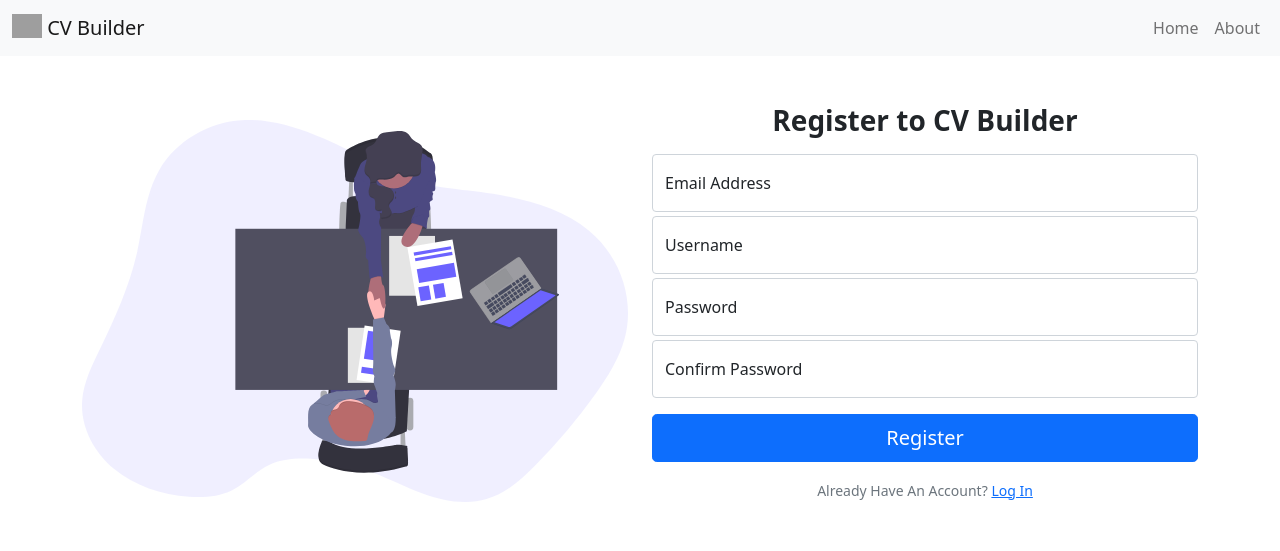
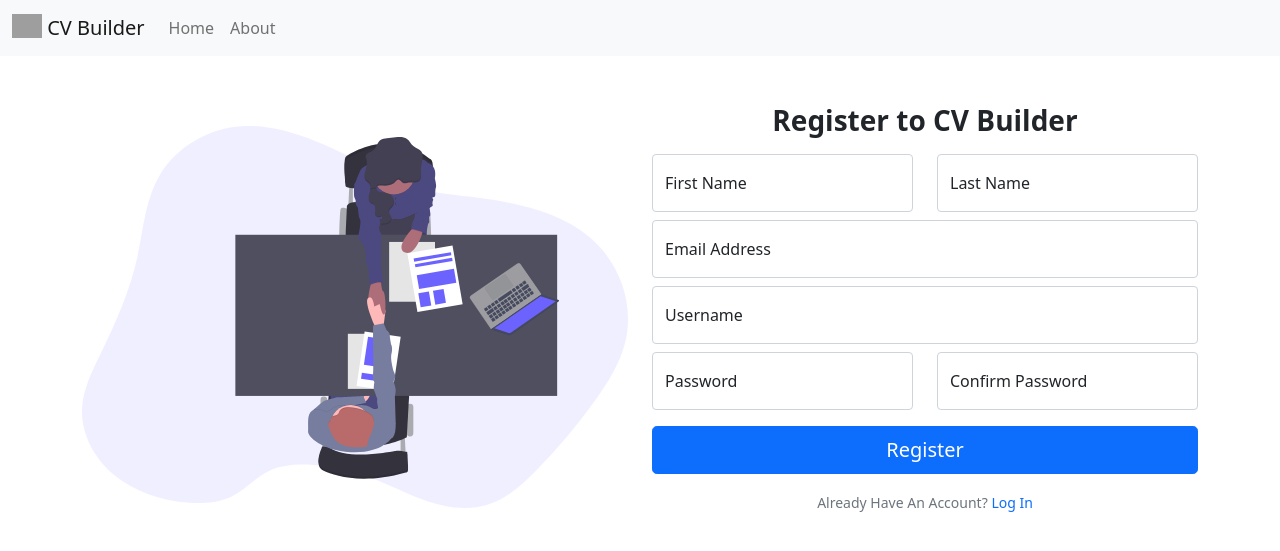
Before and after one commit to ahmdhjj92/cv-builder, a Django app: page /register/ in a window 1280 px wide. Shown: the top 551 px of the page. Run offline with Django 3.2, Linux system fonts and the light colour scheme; grey boxes are pictures that could not be loaded.

Commit message:
update navigation bar and add conditional template for login status

```diff
--- a/cv_builder/cv_builder_app/templates/cv_builder_app/layout.html
+++ b/cv_builder/cv_builder_app/templates/cv_builder_app/layout.html
@@ -4,6 +4,7 @@
         <title>{% block title %}{% endblock %}</title>
         <meta charset="utf-8">
         <meta name="viewport" content="width=device-width, initial-scale=1">
+        <link rel="stylesheet" href="https://cdn.jsdelivr.net/npm/bootstrap-icons@1.5.0/font/bootstrap-icons.css">
         <link href="https://cdn.jsdelivr.net/npm/bootstrap@5.1.0/dist/css/bootstrap.min.css" rel="stylesheet" integrity="sha384-KyZXEAg3QhqLMpG8r+8fhAXLRk2vvoC2f3B09zVXn8CA5QIVfZOJ3BCsw2P0p/We" crossorigin="anonymous">
         <link rel="shortcut icon" type="image/jpg" href="https://img.icons8.com/fluency-systems-filled/48/000000/user.png"/>
     </head>
--- a/cv_builder/cv_builder_app/urls.py
+++ b/cv_builder/cv_builder_app/urls.py
@@ -4,5 +4,5 @@ from . import views
 app_name = "cv_builder_app"
 urlpatterns = [
     path('', views.index, name="index"),
-    path('about', views.about, name="about")
+    path('about/', views.about, name="about")
 ]
--- a/cv_builder/users/forms.py
+++ b/cv_builder/users/forms.py
@@ -7,4 +7,4 @@ class UserRegisterForm(UserCreationForm):
 
     class Meta:
         model = User
-        fields = ['username', 'email', 'password1', 'password2']
+        fields = ['username', 'email', 'first_name', 'last_name', 'password1', 'password2']
--- a/cv_builder/users/templates/users/layout.html
+++ b/cv_builder/users/templates/users/layout.html
@@ -5,6 +5,7 @@
         <meta charset="utf-8">
         <meta name="viewport" content="width=device-width, initial-scale=1">
         <link href="https://cdn.jsdelivr.net/npm/bootstrap@5.1.0/dist/css/bootstrap.min.css" rel="stylesheet" integrity="sha384-KyZXEAg3QhqLMpG8r+8fhAXLRk2vvoC2f3B09zVXn8CA5QIVfZOJ3BCsw2P0p/We" crossorigin="anonymous">
+        <link rel="stylesheet" href="https://cdn.jsdelivr.net/npm/bootstrap-icons@1.5.0/font/bootstrap-icons.css">
         <link rel="shortcut icon" type="image/jpg" href="https://img.icons8.com/fluency-systems-filled/48/000000/user.png"/>
     </head>
     <body>
--- a/cv_builder/users/templates/users/register.html
+++ b/cv_builder/users/templates/users/register.html
@@ -1,7 +1,7 @@
 {% extends "users/layout.html" %}
 {% load static %}
 {% block title %}
-    CV Builder - Login
+    CV Builder - Register
 {% endblock %}
 {% block content %}
 <nav class="navbar navbar-expand-lg navbar-light bg-light">
@@ -13,7 +13,7 @@
         <button class="navbar-toggler" type="button" data-bs-toggle="collapse" data-bs-target="#navbarNav" aria-controls="navbarNav" aria-expanded="false" aria-label="Toggle navigation">
             <span class="navbar-toggler-icon"></span>
         </button>
-        <div class="collapse navbar-collapse justify-content-end" id="navbarNav">
+        <div class="collapse navbar-collapse" id="navbarNav">
             <ul class="navbar-nav">
                 <li class="nav-item">
                     <a class="nav-link" aria-current="page" href="{% url 'cv_builder_app:index' %}">Home</a>
@@ -28,12 +28,20 @@
 <div class="container mt-5">
     <div class="row align-items-lg-center">
         <div class="col-md-6 order-md-2 col-lg-6 text-center">
+            {% if user.is_authenticated%}
+                <h1 class="h3 mb-3 fw-bold">You are currently logged in</h1>
+                <div class="row">
+                    <h1 class="col-5 h4 mb-3"> <a class="text-decoration-none" href="{% url 'cv_builder_app:index' %}">Go to Home</a> </h1>
+                    <h1 class="col-2 h4 mb-3 fw-light"> or </h1>
+                    <h1 class="col-5 h4 mb-3 fw-light"> <a class="text-decoration-none" href="{% url 'logout' %}">Logout</a> </h1>
+                </div>
+            {% else %}
                 <form method="POST">
 
                     {% csrf_token %}
                     <h1 class="h3 mb-3 fw-bold">Register to CV Builder</h1>
+                    <div>
                         {% if form.errors %}
-
                                 {% for field in form %}
                                 {% for error in field.errors %}
                                     <div class="alert alert-danger">
@@ -47,31 +55,51 @@
                                 </div>
                             {% endfor %}
                         {% endif %}
-
-                <div class="form-floating mt-3 mb-1">
+                    </div>
+                    <div class="row">
+                        <div class="col-6">
+                            <div class="form-floating">
+                                <input type="text" name="first_name" class="form-control" id="floatingInput" placeholder="First Name">
+                                <label for="floatingInput">First Name</label>
+                            </div>
+                        </div>
+                        <div class="col-6">
+                            <div class="form-floating">
+                                <input type="text" name="last_name" class="form-control" id="floatingInput" placeholder="Last Name">
+                                <label for="floatingInput">Last Name</label>
+                            </div>
+                        </div>
+                    </div>
+                    <div class="form-floating mt-2 mb-2">
                         <input type="email" name="email" class="form-control" id="floatingInput" placeholder="Email Address">
                         <label for="floatingInput">Email Address</label>
                     </div>
-                <div class="form-floating mt-1 mb-1">
+                    <div class="form-floating mt-2 mb-2">
                         <input type="text" name="username" class="form-control" id="floatingInput" placeholder="Username">
                         <label for="floatingInput">Username</label>
                     </div>
-                <div class="form-floating mt-1 mb-1">
+                    <div class="row mt-2 mb-3">
+                        <div class="col-6">
+                            <div class="form-floating">
                                 <input type="password" name="password1" class="form-control" id="floatingPassword" placeholder="Password">
                                 <label for="floatingPassword">Password</label>
                             </div>
-                <div class="form-floating mt-1 mb-3">
+                        </div>
+                        <div class="col-6">
+                            <div class="form-floating">
                                 <input type="password" name="password2" class="form-control" id="floatingPassword" placeholder="Confirm Password">
                                 <label for="floatingPassword">Confirm Password</label>
                             </div>
-
+                        </div>
+                    </div>
                     <button class="w-100 btn btn-lg btn-primary" type="submit">Register</button>
                     <div class="order-md-3 mb-3 pt-3">
                         <small class="text-muted">
-                        Already Have An Account? <a class="ml-2" href="{% url 'login' %}">Log In</a>
+                            Already Have An Account? <a class="ml-2 text-decoration-none" href="{% url 'login' %}">Log In</a>
                         </small>
                     </div>
                 </form>
+            {% endif %}
         </div>
 
         <div class="col-8 mx-auto col-md-6 order-md-1 col-lg-6 d-none d-md-block">
```
Also changed, not shown: cv_builder/cv_builder_app/templates/cv_builder_app/about.html (+9 -9 lines), cv_builder/cv_builder_app/templates/cv_builder_app/index.html (+7 -4 lines), cv_builder/users/templates/users/login.html (+21 -8 lines), cv_builder/users/templates/users/logout.html (+8 -7 lines). Lines whose indentation alone changed are shown as unchanged.
